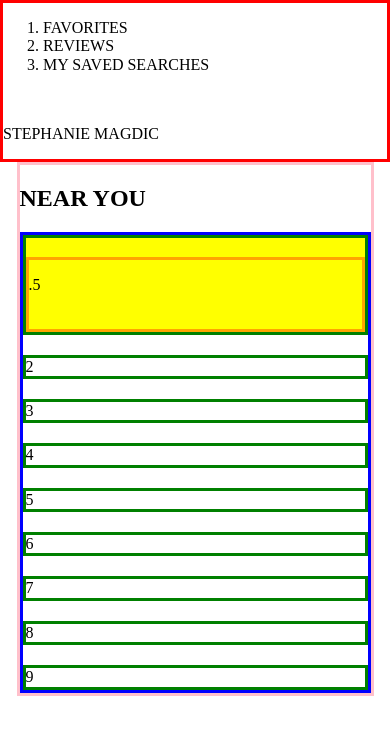
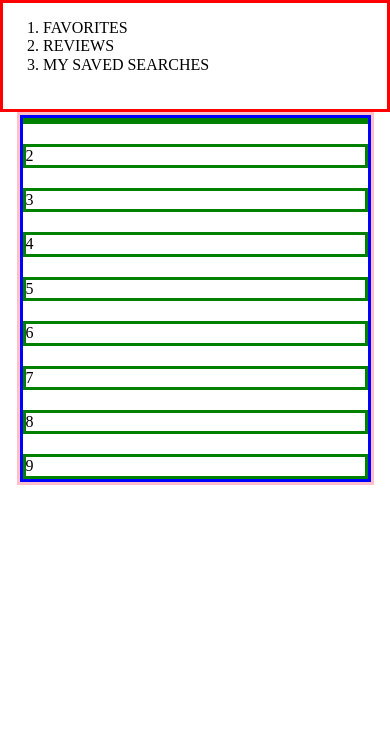
Before and after one commit to stephaniemagdic/static-comp1, a website: page index.html in a window 390 px wide. Drawn offline with Linux system fonts and the light colour scheme.

Commit message:
Add .hide-for-mobile class with a display off none

```diff
--- a/css/styles.css
+++ b/css/styles.css
@@ -83,6 +83,9 @@ img-top-8 {
 
 /* ----------------MOBILE RESPONSIVE DESIGN-------------- */
 @media screen and (max-width: 425px) {
+  .hide-for-mobile {
+    display: none;
+  }
 }
 
 
--- a/index.html
+++ b/index.html
@@ -24,19 +24,19 @@
         </nav>
         <span user>
           <img class="user-img" src="" alt="">
-          <p>STEPHANIE MAGDIC</p>
+          <p class="hide-for-mobile">STEPHANIE MAGDIC</p>
           <a class="arrow-down" href=""></a>
         </span>
     </header>
     <main class="container">
-      <h2 class="near-you">NEAR YOU</h2>
+      <h2 class="near-you hide-for-mobile ">NEAR YOU</h2>
       <section class="cards">
         <article class="card card1">
           <div class="card-top img-top-1">
-            <img src="" alt="" class="favorite1 card-top-img">
-            <div class="miles-container">
+            <img src="" alt="" class="favorite1 card-top-img hide-for-mobile ">
+            <div class="miles-container hide-for-mobile ">
               <p class="miles">.5</p>
-              <img src="" alt="" class="miles card-top-img">
+              <img src="" alt="" class="miles card-top-img ">
             </div>
           </div>
         </article>
```
